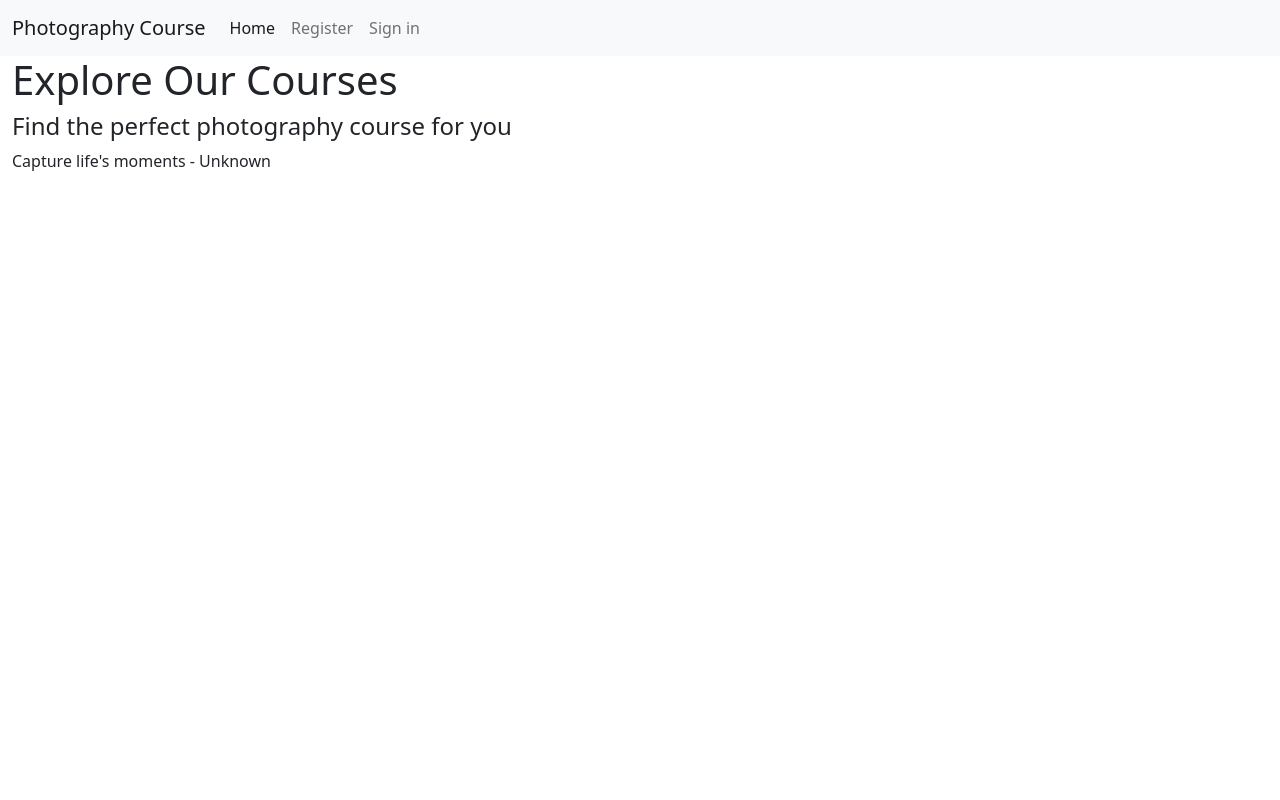
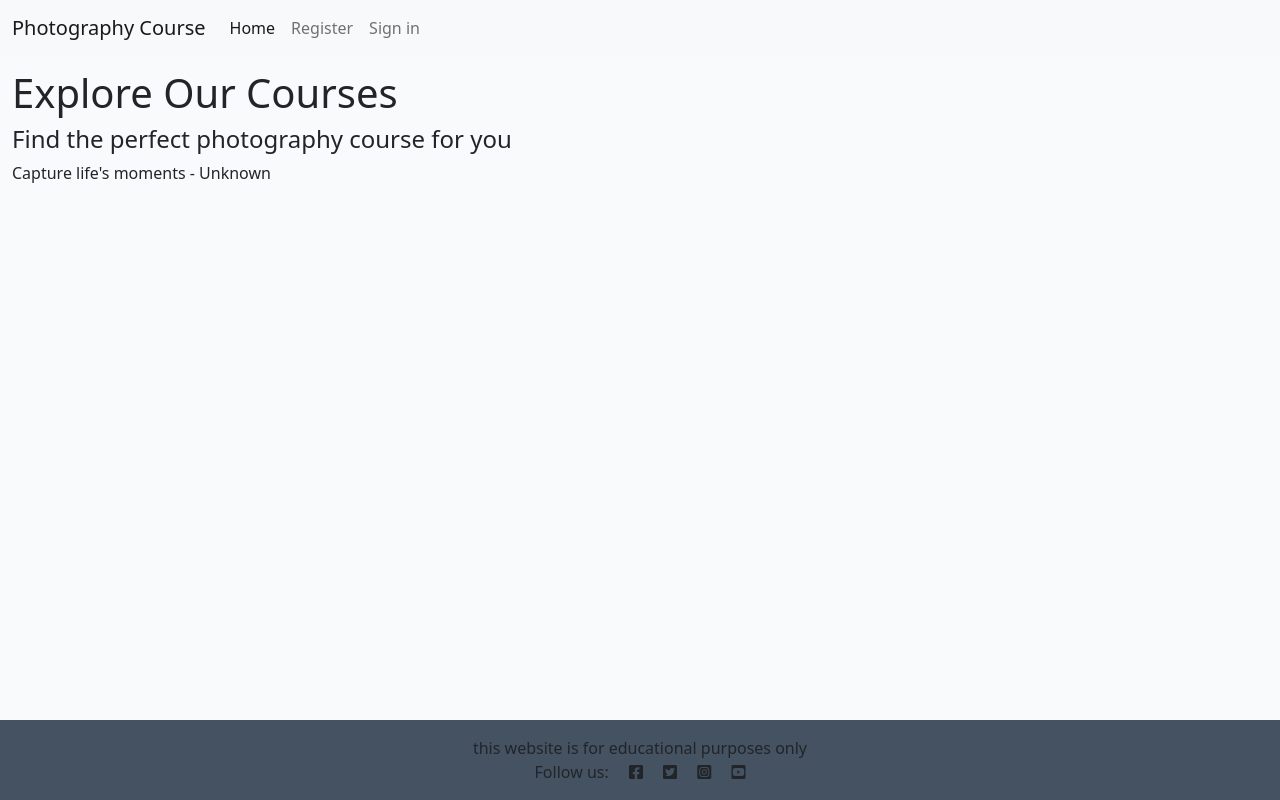
Before and after one commit to axtegenarnoldt/Photography-course, a Django app: page / in a window 1280 px wide. Run offline with Django 4.2, Linux system fonts and the light colour scheme; data that the repository does not hold is empty.

Commit message:
fix error to make style.css work
add content to base.html

```diff
--- a/static/style.css
+++ b/static/css/style.css
@@ -1,5 +1,5 @@
 body {
-    background-color: #F9FAFC;
+    background-color: #ffffff;
 }
 
 .brand {
@@ -166,7 +166,3 @@
 .approval {
     color: rgb(222, 146, 168);
 }
-
-.course-content {
-    padding:0%;
-}
--- a/templates/base.html
+++ b/templates/base.html
@@ -63,8 +63,8 @@
 
     <!-- Footer -->
     <footer class="footer mt-auto py-3 dark-bg">
-        <p class="m-0 text-center text-white">Made by Code Instituters</p>
-        <p class="m-0 text-center text-white">Follow us: <i class="fab fa-facebook-square ms-3"></i>
+        <p class="m-0 text-center text-black">this website is for educational purposes only</p>
+        <p class="m-0 text-center text-black">Follow us: <i class="fab fa-facebook-square ms-3"></i>
             <i class="fab fa-twitter-square ms-3"></i>
             <i class="fab fa-instagram-square ms-3"></i>
             <i class="fab fa-youtube-square ms-3"></i>
```
